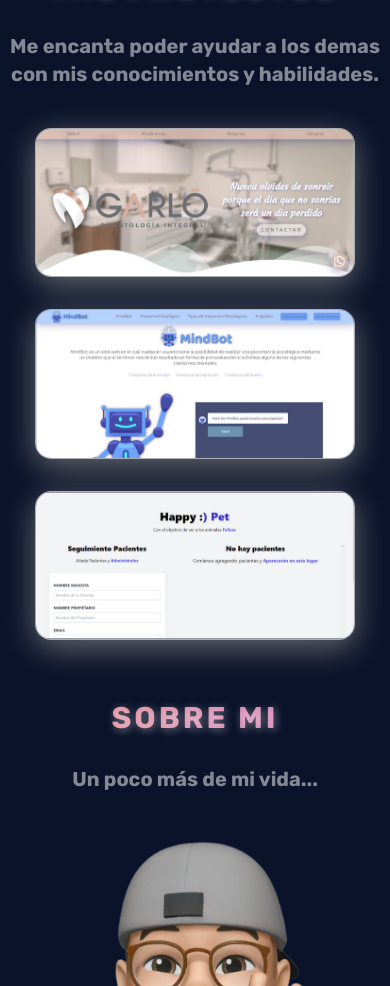
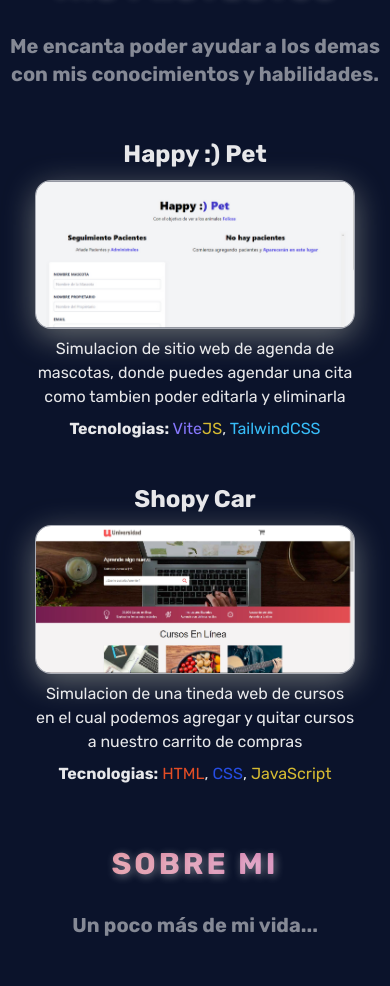
Before and after one commit to andremartingarcialopez/portafolio-web, a React (Create React App) app: page / in a window 390 px wide. Shown: the part 2040-3026 px from the top of the page. Built offline with nearby package versions, Linux system fonts and the light colour scheme; a web font is replaced by a local one.

Commit message:
actualizacion de proyectos

```diff
--- a/src/components/Proyectos.jsx
+++ b/src/components/Proyectos.jsx
@@ -3,24 +3,35 @@ import React from 'react'
 const Proyectos = () => {
     return (
         <>
-            <div id='proyectos' className='text-center   h-auto lg:h-screen flex flex-col justify-center '>
+            <div id='proyectos' className='text-center   h-auto flex flex-col justify-center '>
                 <div data-aos="fade-up" data-aos-duration="1000">
                     <h2 className='background-titulos text-shadow titulos'>Mis Proyectos</h2>
                     <h3 className='subtitulos'>Me encanta poder ayudar a los demas con mis conocimientos y habilidades.</h3>
                 </div>
 
-                <div data-aos="fade-up" data-aos-duration="1000" className='flex flex-col justify-center items-center lg:flex-row gap-x-5 gap-y-8 '>
-                    <a href="https://garlo.netlify.app/" target="_blank">
-                        <img className='glass-object rounded-2xl w-[20rem]  lg:w-[23rem] xl:w-[25rem] hover:animate-pulse' width="100px" height="100px" src="img/garlo-web.webp" alt="imagen-garlo-web" />
-                    </a>
+                <div data-aos="fade-up" data-aos-duration="1000" className='flex flex-col justify-center items-center gap-x-5 gap-y-8 '>
 
-                    <a href="https://proy-cucei-mindbot.herokuapp.com/" target="_blank">
-                        <img className='glass-object rounded-2xl  w-[20rem] lg:w-[23rem] xl:w-[25rem] hover:animate-pulse' width="100px" height="100px" src="img/mindbot-web.webp" alt="imagen-mindbot-web" />
-                    </a>
+                    <div className='flex flex-col justify-center items-center'>
 
-                    <a href="https://happy-pet-citas.netlify.app/" target="_blank">
-                        <img className='glass-object rounded-2xl an w-[20rem] lg:w-[23rem] xl:w-[25rem] hover:animate-pulse' width="100px" height="100px" src="img/happypet-web.webp" alt="imagen-happyPet-web" />
-                    </a>
+                        <h4 className='font-bold text-[1.5rem] p-2 text-white/90'>Happy :) Pet</h4>
+                        <a href="https://happy-pet-citas.netlify.app/" target="_blank">
+                            <img className='glass-object rounded-2xl an w-[20rem] lg:w-[23rem] xl:w-[25rem] hover:animate-pulse' width="100px" height="100px" src="img/happypet-web.webp" alt="imagen-happyPet-web" />
+                        </a>
+                        <p className='w-[20rem] text-center pt-2 text-white/90 '>Simulacion de sitio web de agenda de mascotas, donde puedes agendar una cita como tambien poder editarla y eliminarla</p>
+                        <p className='w-[20rem] text-center pt-2 text-white/90 '> <span className='font-bold'>Tecnologias:</span> <span className='text-[#8677fc]'>Vite</span><span className='text-[#d6bb32]'>JS</span>, <span className='text-[#38bdf8]'>TailwindCSS</span></p>
+                    </div>
+
+                    <div className='flex flex-col justify-center items-center '>
+                        <h4 className='font-bold text-[1.5rem] p-2 text-white/90'>Shopy Car</h4>
+                        <a href="https://shopy-car.netlify.app/" target="_blank">
+                            <img className='glass-object rounded-2xl an w-[20rem] lg:w-[23rem] xl:w-[25rem] hover:animate-pulse' width="100px" height="100px" src="img/shopy-car.webp" alt="imagen-happyPet-web" />
+                        </a>
+                        <p className='w-[20rem] text-center pt-2 text-white/90 '>Simulacion de una tineda web de cursos en el cual podemos agregar y quitar cursos a nuestro carrito de compras</p>
+                        <p className='w-[20rem] text-center pt-2 text-white/90 '> <span className='font-bold'>Tecnologias:</span> <span className='text-[#E44D25]'>HTML</span>, <span className='text-[#264de4]'>CSS</span>, <span className='text-[#d6bb32]'>JavaScript</span></p>
+
+
+                    </div>
+
                 </div>
             </div>
         </>
```
Also changed, not shown: public/img/shopy-car.webp (added).
